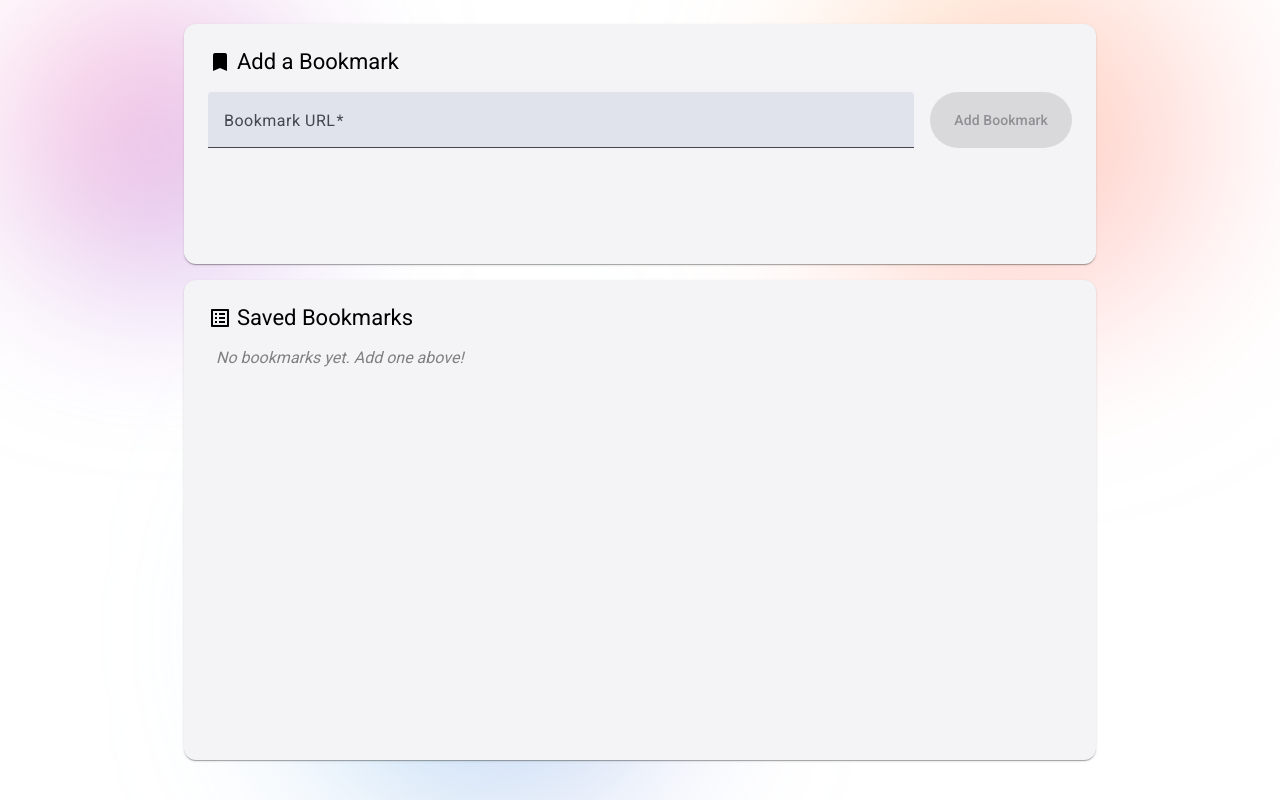
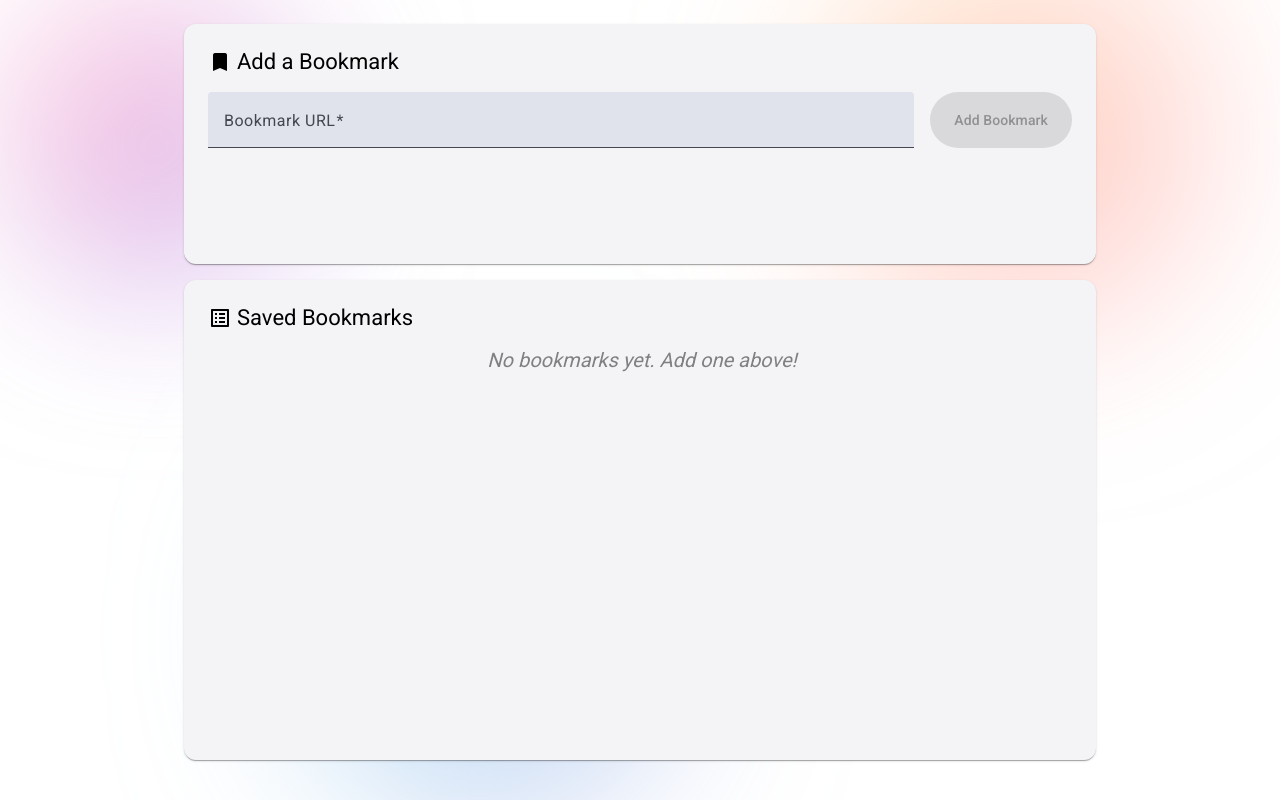
Before and after one commit to 2000pesos/bookmark-manager, an Angular app: page /overview in a window 1280 px wide. Built offline with nearby package versions, Linux system fonts and the light colour scheme.

Commit message:
empty list message styling

```diff
--- a/src/app/pages/overview/overview.component.css
+++ b/src/app/pages/overview/overview.component.css
@@ -134,6 +134,8 @@ mat-list-item:nth-child(odd) {
   color: gray;
   font-style: italic;
   margin: 1rem 0 0 0.5rem;
+  text-align: center;
+  font-size: 20px;
 }
 
 /* === Pagination === */
```
